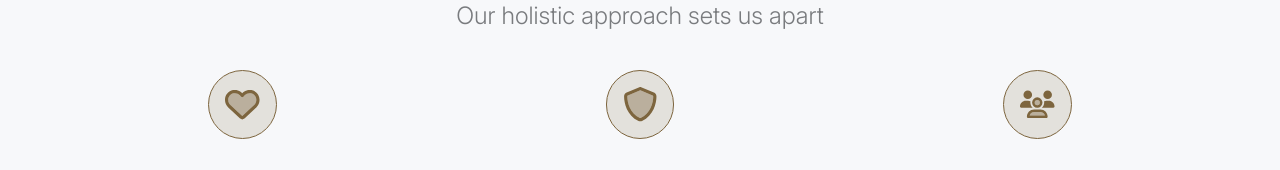
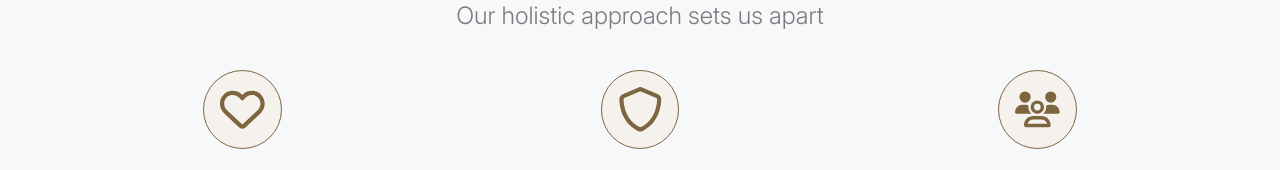
Before and after one commit to darrelmasis/Calma, a React (Vite) app in the folder client/: page / in a window 1280 px wide. Shown: the part 782-952 px from the top of the page. Built offline with nearby package versions, Linux system fonts and the light colour scheme; no server answers.

Commit message:
feat: actualizar íconos en la página de inicio y mejorar estilos de tarjetas

```diff
--- a/client/src/pages/screens/Home.jsx
+++ b/client/src/pages/screens/Home.jsx
@@ -39,8 +39,8 @@ const Home = () => {
             <div className="grid-col-12 grid-col-md-6 grid-col-lg-4 text-center my-lg-0 mb-3 py-3 py-lg-0">
               <div className="card d-flex flex-direction-column align-items-center">
                 <Fade>
-                  <span className="card-icon border-primary border-1 p-3 rounded-all-full d-inline-flex align-items-center justify-content-center">
-                    <Icon name="heart" variant='duotones' duotone='regular' size='md' className="text-primary" />
+                  <span className="border-primary card-icon p-3 rounded-all-full d-inline-flex align-items-center justify-content-center">
+                    <Icon name="heart" variant='regular' size="lg" className="text-primary" />
                   </span>
                 </Fade>
                 <Fade>
@@ -58,8 +58,8 @@ const Home = () => {
             <div className="grid-col-12 grid-col-md-6 grid-col-lg-4 text-center my-lg-0 mb-3 py-3 py-lg-0">
               <div className="card d-flex flex-direction-column align-items-center">
                 <Fade>
-                  <span className="card-icon border-primary border-1 p-3 rounded-all-full d-inline-flex align-items-center justify-content-center">
-                    <Icon name="shield" variant='duotones' duotone='regular' size='md' className="text-primary" />
+                  <span className="border-primary card-icon p-3 rounded-all-full d-inline-flex align-items-center justify-content-center">
+                    <Icon name="shield" variant='regular' size="lg" className="text-primary" />
                   </span>
                 </Fade>
                 <Fade>
@@ -77,8 +77,8 @@ const Home = () => {
             <div className="grid-col-12 grid-col-md-12 grid-col-lg-4 text-center my-lg-0 mb-3 py-3 py-lg-0">
               <div className="card d-flex flex-direction-column align-items-center">
                 <Fade>
-                  <span className="card-icon p-3 rounded-all-full border-primary border-1 d-inline-flex align-items-center justify-content-center">
-                    <Icon name="users" variant='duotones' duotone='regular' size='md' className="text-primary" />
+                  <span className="border-primary card-icon p-3 rounded-all-full d-inline-flex align-items-center justify-content-center">
+                    <Icon name="users" variant='regular' size="lg" className="text-primary" />
                   </span>
                 </Fade>
                 <Fade>
--- a/client/src/styles/pages/_home.scss
+++ b/client/src/styles/pages/_home.scss
@@ -1,7 +1,10 @@
+@use '../config/colors' as c;
+@use '../functions/colors' as fn;
+@use 'sass:map';
+
 .card {
   &-icon {
-    background-color: #e3e1dc;
-    font-size: 1.5rem;
+    background-color: map.get(c.$golds, '50');
   }
 }
 
```
